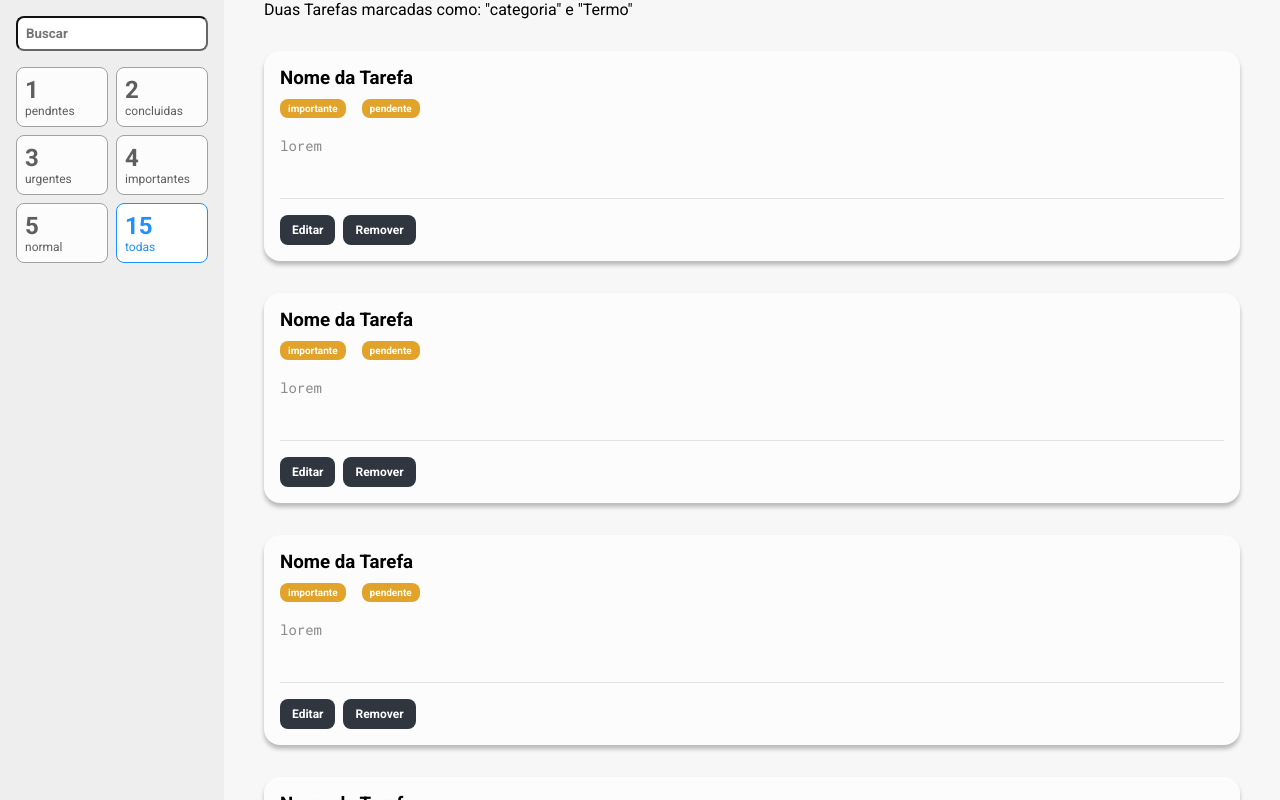
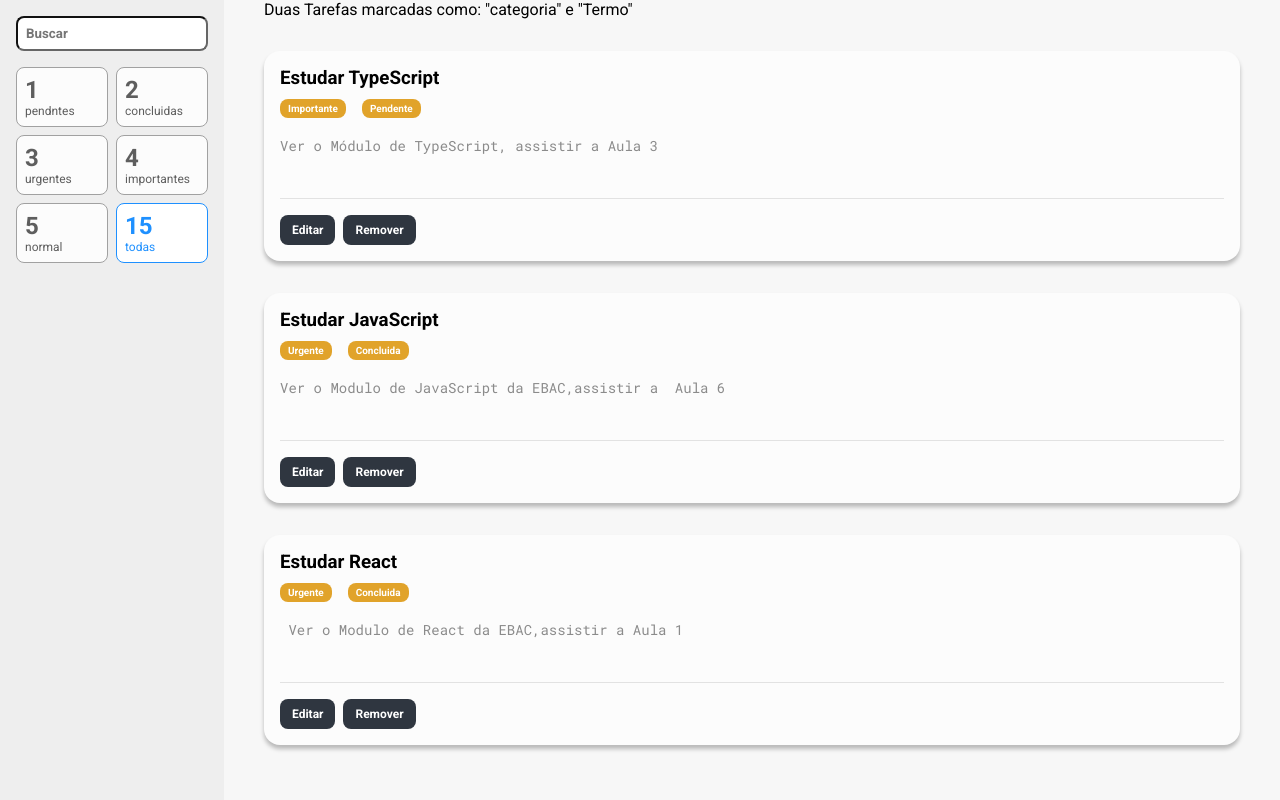
Before and after one commit to emmanuelmarcosdeoliveira/ToDo-List, a React (Vite) app: page / in a window 1280 px wide. Built offline with nearby package versions, Linux system fonts and the light colour scheme; the HTML template or start-up script is replaced by a standard one.

Commit message:
chore:  developed the dynamics of changing buttons according to the task status closes #7 (#10)

```diff
--- a/src/components/Task/index.tsx
+++ b/src/components/Task/index.tsx
@@ -1,16 +1,34 @@
+import { useState } from 'react'
 import * as S from './styles'
 
-const Task = () => {
+type Props = {
+  title: string
+  priority: string
+  status: string
+  description: string
+}
+
+const Task = ({ description, priority, status, title }: Props) => {
+  const [editing, setEditing] = useState(false)
   return (
     <>
       <S.Task>
-        <S.Title>Nome da Tarefa</S.Title>
-        <S.Tag>importante</S.Tag>
-        <S.Tag>pendente</S.Tag>
-        <S.Description>lorem </S.Description>
+        <S.Title>{title}</S.Title>
+        <S.Tag>{priority}</S.Tag>
+        <S.Tag>{status}</S.Tag>
+        <S.Description value={description} />
         <S.ActionBar>
-          <S.Button>Editar</S.Button>
-          <S.Button>Remover</S.Button>
+          {editing ? (
+            <>
+              <S.Button>Salvar</S.Button>
+              <S.Button onClick={() => setEditing(false)}>Cancelar</S.Button>
+            </>
+          ) : (
+            <>
+              <S.Button onClick={() => setEditing(true)}>Editar</S.Button>
+              <S.Button>Remover</S.Button>
+            </>
+          )}
         </S.ActionBar>
       </S.Task>
     </>
--- a/src/containers/Main/index.tsx
+++ b/src/containers/Main/index.tsx
@@ -1,26 +1,42 @@
 import Task from '../../components/Task'
 import { Container } from './styles'
+
+const tarefas = [
+  {
+    title: 'Estudar TypeScript',
+    description: 'Ver o Módulo de TypeScript, assistir a Aula 3',
+    priority: 'Importante',
+    status: 'Pendente'
+  },
+  {
+    title: 'Estudar JavaScript',
+    description: 'Ver o Modulo de JavaScript da EBAC,assistir a  Aula 6',
+    priority: 'Urgente',
+    status: 'Concluida'
+  },
+  {
+    title: 'Estudar React',
+    description: ' Ver o Modulo de React da EBAC,assistir a Aula 1',
+    priority: 'Urgente',
+    status: 'Concluida'
+  }
+]
 
 const Main = () => {
   return (
     <Container>
       <p>Duas Tarefas marcadas como: "categoria" e "Termo" </p>
       <ul>
-        <li>
-          <Task />
-        </li>
-        <li>
-          <Task />
-        </li>
-        <li>
-          <Task />
-        </li>
-        <li>
-          <Task />
-        </li>
-        <li>
-          <Task />
-        </li>
+        {tarefas.map((t) => (
+          <li key={t.title}>
+            <Task
+              description={t.description}
+              title={t.title}
+              status={t.status}
+              priority={t.priority}
+            />
+          </li>
+        ))}
       </ul>
     </Container>
   )
```
